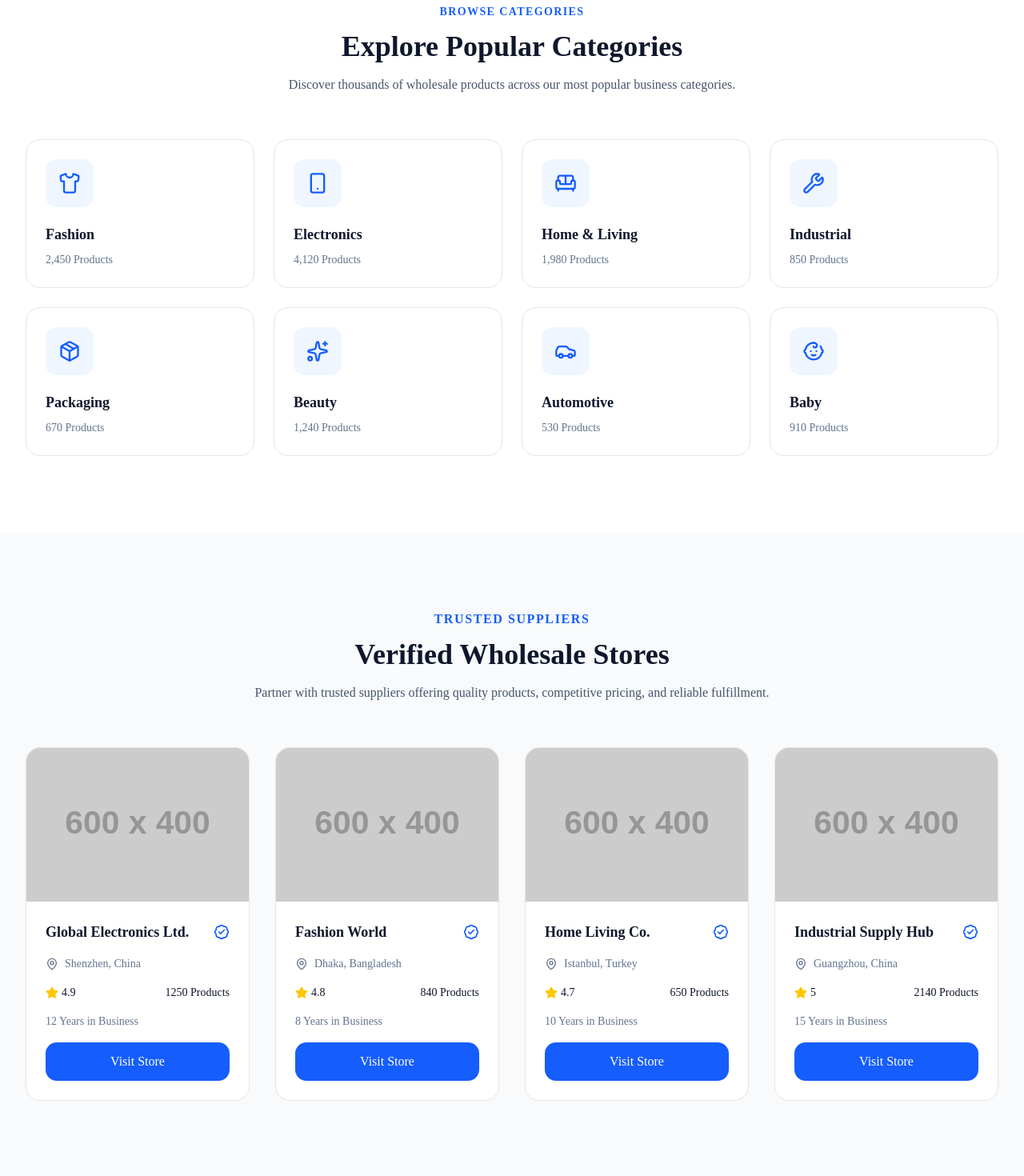
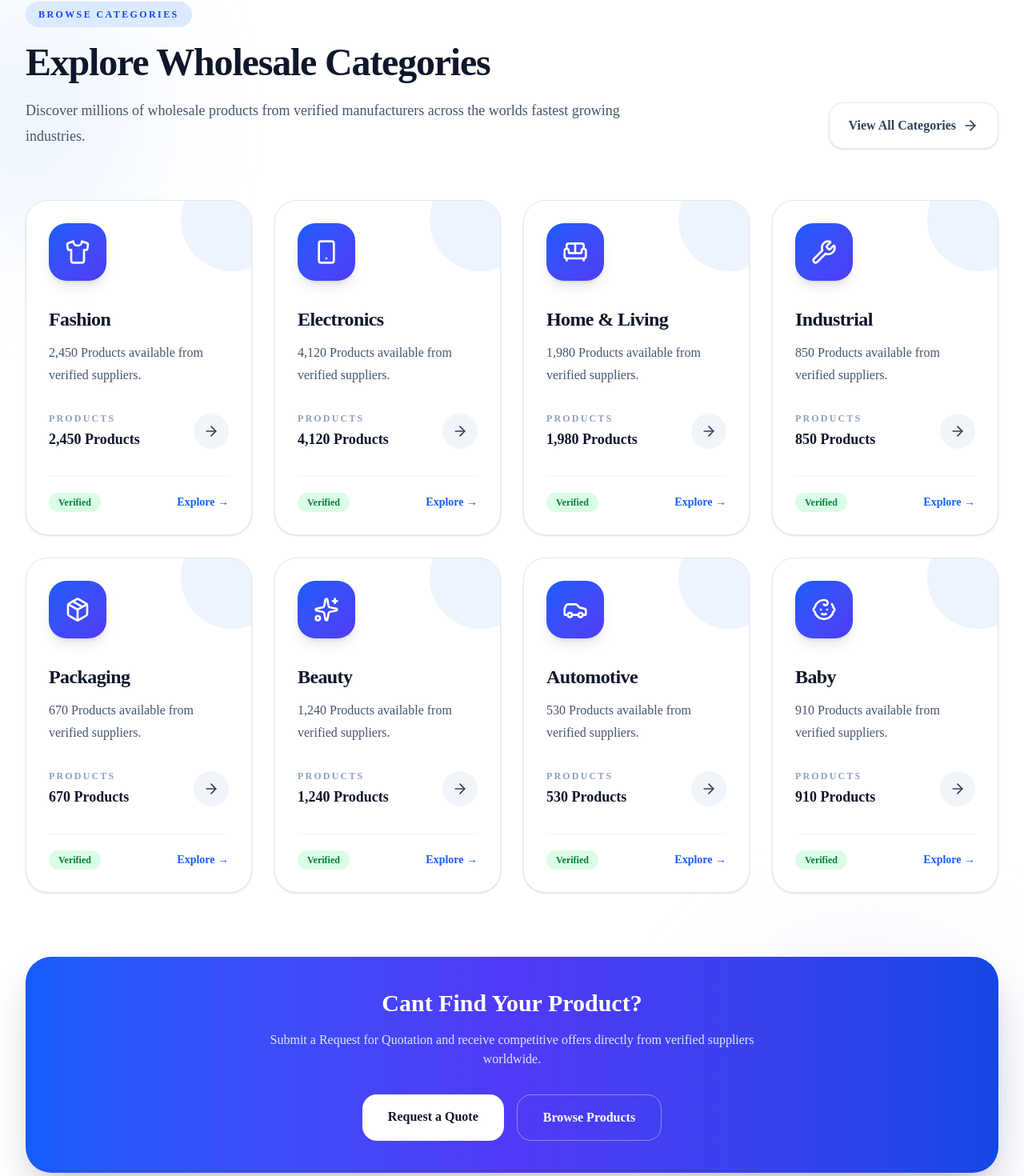
Before and after one commit to PritomAhsan/wholesale-marketplace, a Next.js app: page / in a window 1280 px wide. Shown: the part 1000-2470 px from the top of the page at 80% size. Built offline with nearby package versions, Linux system fonts and the light colour scheme.

Commit message:
feature category update

```diff
--- a/features/home/components/CategoryCard.tsx
+++ b/features/home/components/CategoryCard.tsx
@@ -1,5 +1,7 @@
+"use client";
+
 import Link from "next/link";
-import { LucideIcon } from "lucide-react";
+import { ArrowRight, LucideIcon } from "lucide-react";
 
 interface Props {
   name: string;
@@ -15,17 +17,76 @@ export default function CategoryCard({
   return (
     <Link
       href="/categories"
-      className="group rounded-2xl border bg-white p-6 transition-all duration-300 hover:-translate-y-1 hover:border-blue-500 hover:shadow-xl"
+      className="group relative overflow-hidden rounded-[28px] border border-slate-200 bg-white p-7 shadow-sm transition-all duration-500 hover:-translate-y-3 hover:border-blue-500 hover:shadow-2xl"
     >
-      <div className="inline-flex rounded-xl bg-blue-50 p-4 transition group-hover:bg-blue-600">
-        <Icon className="h-7 w-7 text-blue-600 group-hover:text-white" />
+      {/* Background Gradient */}
+
+      <div className="absolute inset-0 bg-gradient-to-br from-blue-50 via-white to-indigo-50 opacity-0 transition-opacity duration-500 group-hover:opacity-100" />
+
+      {/* Decorative Circle */}
+
+      <div className="absolute -right-10 -top-10 h-32 w-32 rounded-full bg-blue-100/50 transition-all duration-500 group-hover:scale-150 group-hover:bg-blue-200/60" />
+
+      <div className="relative">
+
+        {/* Icon */}
+
+        <div className="flex h-18 w-18 items-center justify-center rounded-3xl bg-gradient-to-br from-blue-600 to-indigo-600 shadow-lg transition-all duration-500 group-hover:scale-110 group-hover:rotate-6">
+
+          <Icon className="h-8 w-8 text-white" />
+
+        </div>
+
+        {/* Content */}
+
+        <h3 className="mt-8 text-2xl font-bold tracking-tight text-slate-900 transition-colors group-hover:text-blue-700">
+          {name}
+        </h3>
+
+        <p className="mt-3 text-base leading-7 text-slate-600">
+          {products} available from verified suppliers.
+        </p>
+
+        {/* Stats */}
+
+        <div className="mt-8 flex items-center justify-between">
+
+          <div>
+
+            <p className="text-xs font-semibold uppercase tracking-[0.18em] text-slate-400">
+              Products
+            </p>
+
+            <p className="mt-1 text-lg font-bold text-slate-900">
+              {products}
+            </p>
+
+          </div>
+
+          <div className="rounded-full bg-slate-100 p-3 transition-all duration-300 group-hover:bg-blue-600">
+
+            <ArrowRight className="h-5 w-5 text-slate-700 transition-all duration-300 group-hover:translate-x-1 group-hover:text-white" />
+
+          </div>
+
+        </div>
+
+        {/* Bottom */}
+
+        <div className="mt-8 flex items-center justify-between border-t border-slate-100 pt-5">
+
+          <span className="rounded-full bg-green-100 px-3 py-1 text-xs font-semibold text-green-700">
+            Verified
+          </span>
+
+          <span className="text-sm font-semibold text-blue-600 transition-all group-hover:translate-x-1">
+            Explore →
+          </span>
+
+        </div>
+
       </div>
 
-      <h3 className="mt-5 text-lg font-semibold">{name}</h3>
-
-      <p className="mt-2 text-sm text-slate-500">
-        {products}
-      </p>
     </Link>
   );
 }
--- a/features/home/sections/FeaturedCategories.tsx
+++ b/features/home/sections/FeaturedCategories.tsx
@@ -1,35 +1,109 @@
+"use client";
+
+import Link from "next/link";
+import { ArrowRight } from "lucide-react";
+
 import Container from "@/components/layout/Container";
 import CategoryCard from "../components/CategoryCard";
 import { featuredCategories } from "../data/featuredCategories";
 
 export default function FeaturedCategories() {
   return (
-    <section className="py-24">
-      <Container>
-        <div className="mb-14 text-center">
-          <span className="text-sm font-semibold uppercase tracking-widest text-blue-600">
-            Browse Categories
-          </span>
+    <section className="relative overflow-hidden py-24">
 
-          <h2 className="mt-3 text-4xl font-bold">
-            Explore Popular Categories
-          </h2>
+      {/* Background */}
 
-          <p className="mx-auto mt-4 max-w-2xl text-slate-600">
-            Discover thousands of wholesale products across our most
-            popular business categories.
-          </p>
+      <div className="absolute inset-0">
+
+        <div className="absolute -left-32 top-20 h-80 w-80 rounded-full bg-blue-100/40 blur-3xl" />
+
+        <div className="absolute right-0 bottom-0 h-96 w-96 rounded-full bg-indigo-100/40 blur-3xl" />
+
+      </div>
+
+      <Container className="relative">
+
+        {/* Header */}
+
+        <div className="flex flex-col gap-8 lg:flex-row lg:items-end lg:justify-between">
+
+          <div>
+
+            <span className="inline-flex rounded-full bg-blue-100 px-4 py-2 text-xs font-bold uppercase tracking-[0.2em] text-blue-700">
+              Browse Categories
+            </span>
+
+            <h2 className="mt-5 text-4xl font-black tracking-tight text-slate-900 md:text-5xl">
+              Explore Wholesale Categories
+            </h2>
+
+            <p className="mt-5 max-w-3xl text-lg leading-8 text-slate-600">
+              Discover millions of wholesale products from verified
+              manufacturers across the worlds fastest growing industries.
+            </p>
+
+          </div>
+
+          <Link
+            href="/categories"
+            className="inline-flex items-center gap-2 rounded-2xl border border-slate-200 bg-white px-6 py-4 font-semibold text-slate-700 shadow-sm transition-all duration-300 hover:-translate-y-1 hover:border-blue-500 hover:text-blue-600 hover:shadow-lg"
+          >
+            View All Categories
+
+            <ArrowRight className="h-5 w-5" />
+
+          </Link>
+
         </div>
 
-        <div className="grid gap-6 sm:grid-cols-2 lg:grid-cols-4">
+        {/* Categories */}
+
+        <div className="mt-16 grid gap-7 sm:grid-cols-2 xl:grid-cols-4">
+
           {featuredCategories.map((category) => (
             <CategoryCard
               key={category.id}
               {...category}
             />
           ))}
+
         </div>
+
+        {/* Bottom CTA */}
+
+        <div className="mt-20 rounded-[32px] bg-gradient-to-r from-blue-600 via-indigo-600 to-blue-700 p-10 text-center shadow-2xl">
+
+          <h3 className="text-3xl font-bold text-white">
+            Cant Find Your Product?
+          </h3>
+
+          <p className="mx-auto mt-4 max-w-2xl text-blue-100">
+            Submit a Request for Quotation and receive competitive offers
+            directly from verified suppliers worldwide.
+          </p>
+
+          <div className="mt-8 flex flex-col justify-center gap-4 sm:flex-row">
+
+            <Link
+              href="/rfq"
+              className="rounded-2xl bg-white px-8 py-4 font-semibold text-slate-900 transition hover:-translate-y-1 hover:shadow-xl"
+            >
+              Request a Quote
+            </Link>
+
+            <Link
+              href="/products"
+              className="rounded-2xl border border-white/40 px-8 py-4 font-semibold text-white transition hover:bg-white hover:text-slate-900"
+            >
+              Browse Products
+            </Link>
+
+          </div>
+
+        </div>
+
       </Container>
+
     </section>
   );
 }
```
